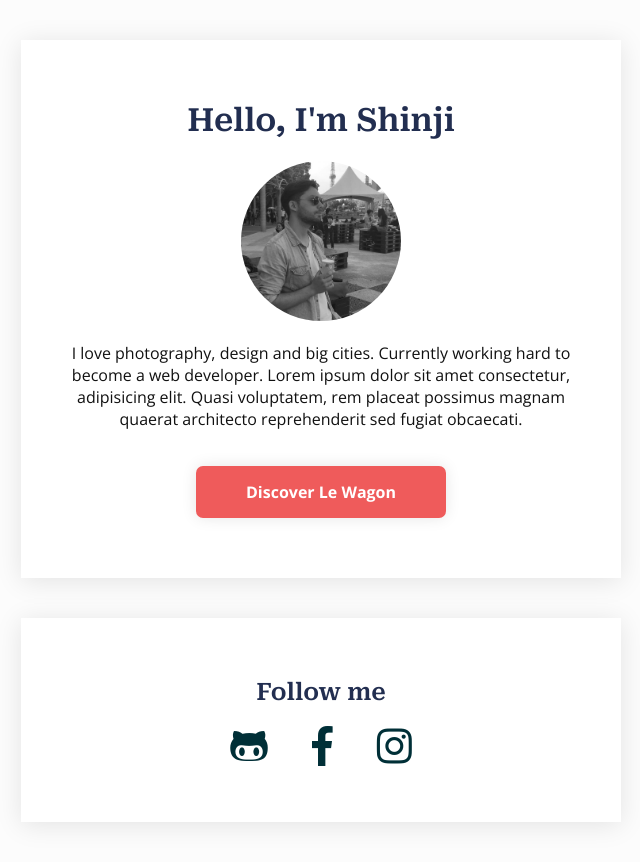
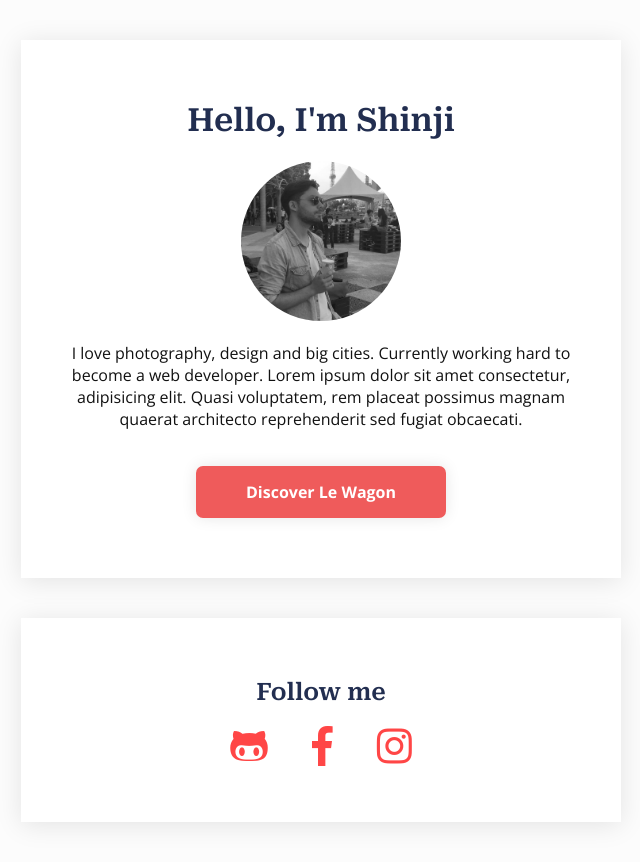
Before and after one commit to shinjimomoi/profile, a plain HTML site: page index.html in a window 1280 px wide. Shown: the whole page, without its empty margins (319-959 px from the left). Drawn offline with nearby package versions, Linux system fonts and the light colour scheme.

Commit message:
make my profile prettier

```diff
--- a/style.css
+++ b/style.css
@@ -62,7 +62,7 @@ ul {
 
 i {
   font-size: 40px;
-  color: #002f37;
+  color: #ff4646;
 }
 
 i:hover {
```
